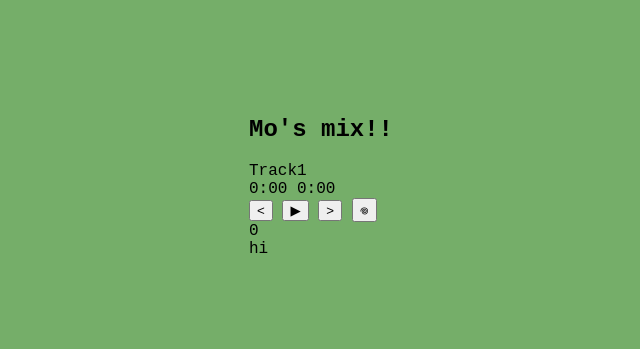
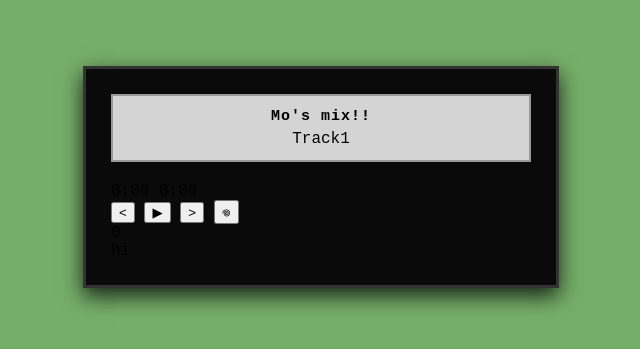
Before and after one commit to Ayamamoru/Mosgizmos, a plain HTML site: page index.html in a window 1280 px wide. Shown: the part 243-592 px from the top of the page, without its empty margins (319-959 px from the left). Drawn offline with Linux system fonts and the light colour scheme.

Commit message:
uh styling

```diff
--- a/index.html
+++ b/index.html
@@ -14,6 +14,31 @@
         justify-content:center;
         align-items: center;
         min-height: 100vh;
+    }
+
+    .cassette {
+        width: 420px;
+        background: #0a0a0a;
+        border: 3px solid #333;
+        padding: 25px;
+        box-shadow: 0 8px 20px rgba(0,0,0,0.8);
+        position: relative;
+    }
+
+    .label {
+        background: #d4d4d4;
+        border: 2px solid #999;
+        padding: 12px;
+        margin-bottom: 20px;
+        text-align:center;
+    }
+
+    .label h2 {
+        margin: 0 0 5px 0;
+        font-size: 15px;
+        color: #000;
+        font-weight: bold;
+        letter-spacing: 1px;
     }
 
 </style>
@@ -56,4 +81,12 @@
             <span class="vol-icon">hi</span>
         </div>
     </div>
+
+
+
+
+
+
+    <script src="wowee.js"></script>
+</body>
 </html>
```
